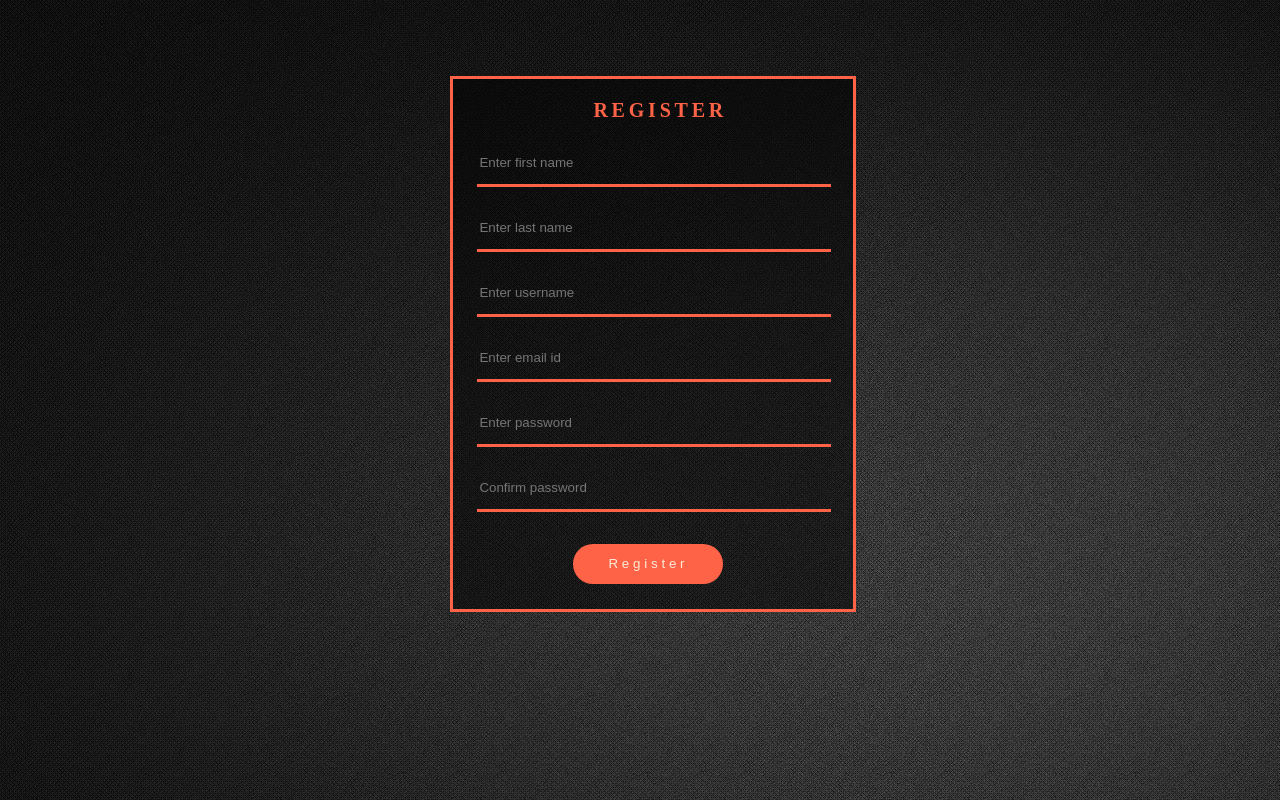
After one commit to jesdin/Movie-Review-System, a PHP site: page /pages/registrationform.php in a window 1280 px wide. The commit adds this page. Run offline with PHP 8.4, Linux system fonts and the light colour scheme.

Commit message:
create Registration Form

```diff
--- /dev/null
+++ b/css/registrationform.css
@@ -0,0 +1,100 @@
+.div{
+    border-style: solid;
+    border-color: tomato;
+    height: 530px;
+    width: 400px;
+    align : center;
+    margin-left:35%;
+    margin-top:6%;
+    background: rgba(0, 0, 0, 0.5);
+}
+
+#fName,
+#lName,
+#username,
+#emailId,
+#password,
+#cPassword{
+
+    border:none;
+    background: transparent;
+    border-bottom: 3px solid tomato;
+    color: antiquewhite;
+}
+
+#fName:focus,
+#lName:focus,
+#username:focus,
+#emailId:focus,
+#password:focus,
+#cPassword:focus{
+    outline: none;
+    border-bottom: 3px solid chartreuse;
+}
+
+#done:focus{
+    outline: none;
+}
+
+#fName{
+    margin-left:6%;
+    height: 40px;
+    width: 350px;
+}
+
+#lName{
+    margin-top: 5%;
+    margin-left:6%;
+    height: 40px;
+    width: 350px;
+
+}
+
+#username{
+    margin-top:5%;
+    margin-left:6%;
+    height: 40px;
+    width: 350px;
+}
+
+#emailId{
+    margin-top:5%;
+    margin-left:6%;
+    height: 40px;
+    width: 350px;
+}
+
+#password{
+    margin-top:5%;
+    margin-left:6%;
+    height: 40px;
+    width: 350px;
+}
+
+#cPassword{
+    margin-top:5%;
+    margin-left:6%;
+    height: 40px;
+    width: 350px;
+}
+
+#done{
+    margin-top: 8%;
+    margin-left: 30%;
+    height: 40px;
+    width: 150px;
+    background: tomato;
+    color: antiquewhite;
+    letter-spacing: 1mm;
+    border-radius: 20px;
+    border: none;
+}
+
+.p1{
+    color: tomato;
+    font-size: 20px;
+    margin-left: 35%;
+    font-weight: bold;
+    letter-spacing: 1mm;
+    /* font-family: sans-serif;  */
+}
--- a/index.php
+++ b/index.php
@@ -26,7 +26,7 @@ else{ ?>
         </form>
         <a class=a1 href="forgotpassword.html">Forgot password?</a><br>
         <hr class=hr1><p class=p2>or</p><hr class=hr2><br>
-        <a class=a2 href="registrationform.html">Create a new account</a>
+        <a class=a2 href="pages/registrationform.php">Create a new account</a>
     </div>
     </body>
     </html>
--- a/pages/UserRepository.php
+++ b/pages/UserRepository.php
@@ -25,7 +25,7 @@ class User {
             return "Username Error";
         }
         else if($pss == $user["pss"]){
-            return true;
+            return "Exists";
         }
         else {
             return "Pss Error";
--- a/pages/login.php
+++ b/pages/login.php
@@ -3,10 +3,8 @@
 require ('UserRepository.php');
 session_start();
 $user = User::getInstance();
-echo($_POST['username']);
 $r = $user->userLogin($_POST['username'], $_POST['password']);
-echo($r);
-if($r == true) {
+if($r == "Exists") {
     $_SESSION['user'] = $_POST['username'];
 //    header('Location: /Movie-Review-System');
 }
--- /dev/null
+++ b/pages/registrationform.php
@@ -0,0 +1,21 @@
+<!DOCTYPE html>
+<html>
+    <head>
+        <title>Register</title>
+        <link rel="stylesheet" href="..\css\registrationform.css">
+    </head>
+    <body background="..\images\background.jpg">
+        <div class=div>
+            <form class=form>
+                <p class=p1>REGISTER</p>
+                <input id="fName" type="text" placeholder="Enter first name">
+                <input id="lName" type="text" placeholder="Enter last name">
+                <input id="username" type="text" placeholder="Enter username">
+                <input id="emailId" type="text" placeholder="Enter email id">
+                <input id="password" type="password" placeholder="Enter password">
+                <input id="cPassword" type="password" placeholder="Confirm password">
+                <button id="done" type="submit">Register</button>
+            </form>
+        </div>
+    </body>
+</html>
```
